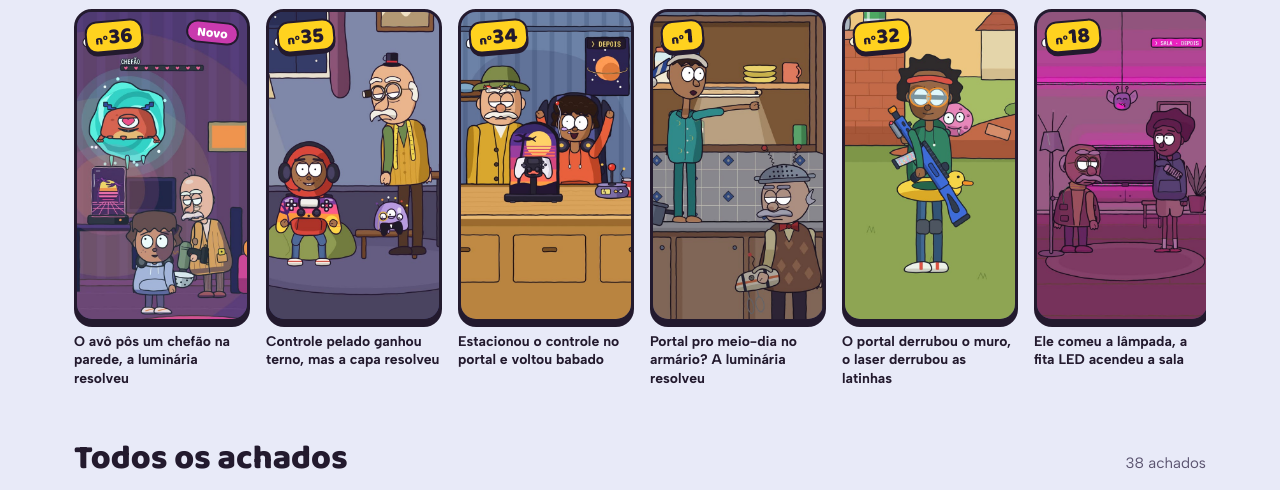
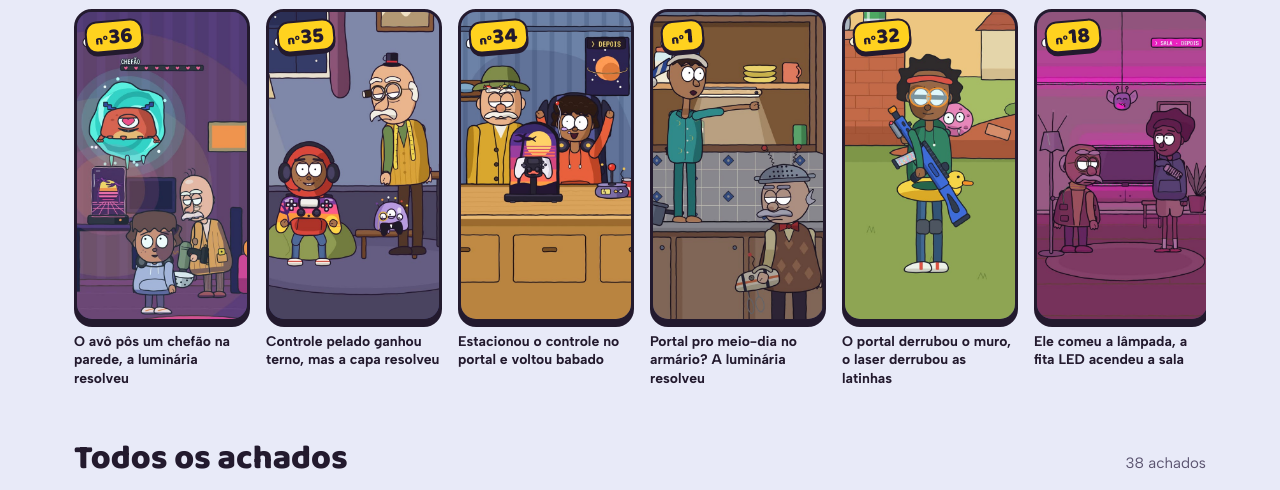
Before and after one commit to zenith-shop/zenith-shop.github.io, a plain HTML site: page index.html in a window 1280 px wide. Shown: the part 603-1093 px from the top of the page. Drawn offline with Linux system fonts and the light colour scheme.

Commit message:
Vitrine atualizada (38 produtos)

```diff
--- a/index.html
+++ b/index.html
@@ -371,7 +371,7 @@ footer p { margin: 0 0 4px; max-width: 70ch; }
   <div class="secao-topo"><h2 id="t-cenas">Saiu nos vídeos</h2><p>Toque na cena para ver o produto.</p></div>
   <ol class="trilho">
     <li><a class="cena" href="#n36" data-n="36">
-      <span class="cena-quadro"><img src="capas/v79.jpg" alt="" width="540" height="960"><span class="etiqueta"><span class="so-leitor">Produto número 36</span><span aria-hidden="true"><small>nº</small>36</span></span><span class="novo">Novo</span></span>
+      <span class="cena-quadro"><img src="capas/v79.jpg" alt="" width="540" height="960"><span class="etiqueta"><span class="so-leitor">Produto número 36</span><span aria-hidden="true"><small>nº</small>36</span></span></span>
       <span class="cena-titulo">O avô pôs um chefão na parede, a luminária resolveu</span>
     </a></li>
     <li><a class="cena" href="#n35" data-n="35">
```
